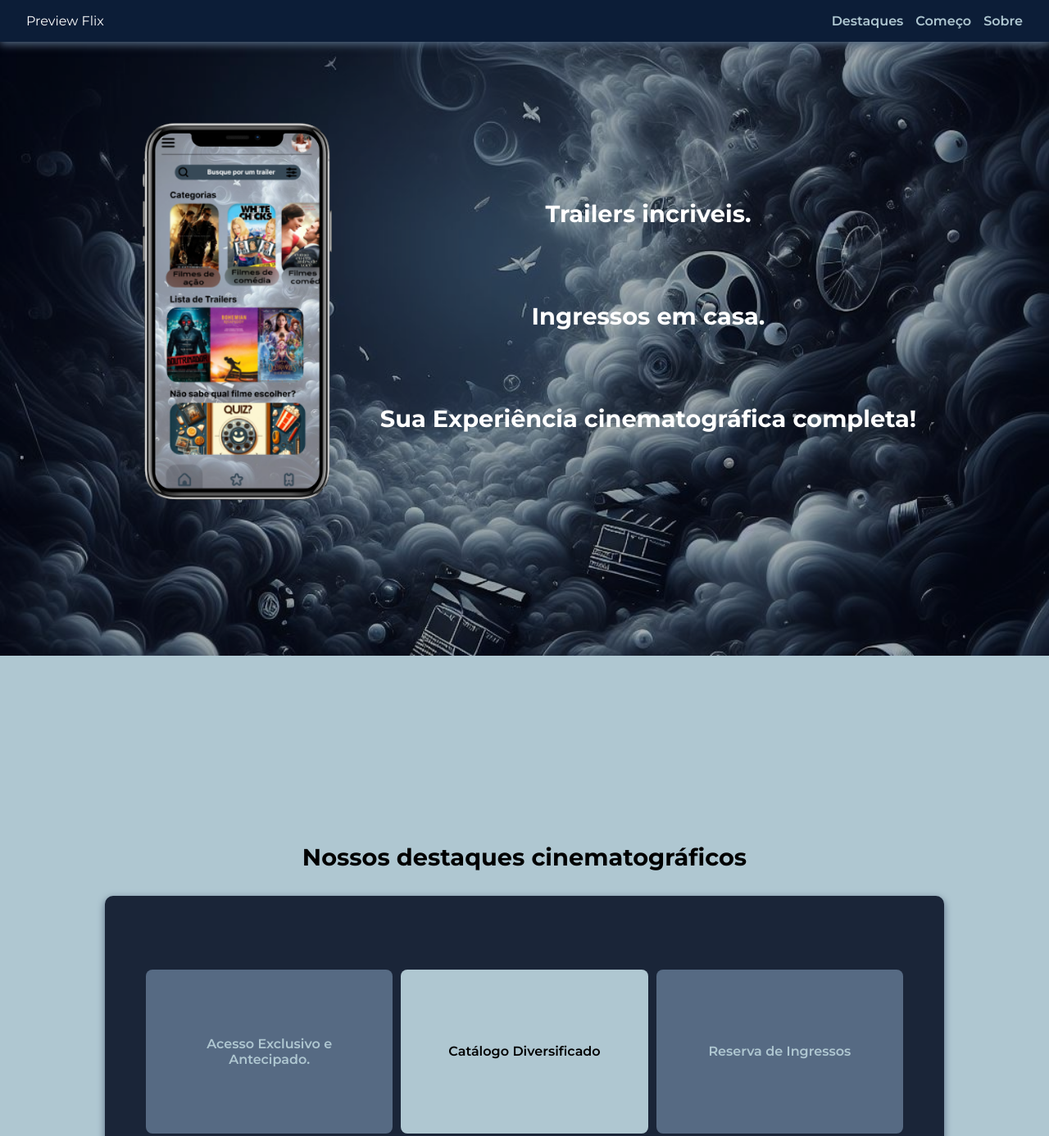
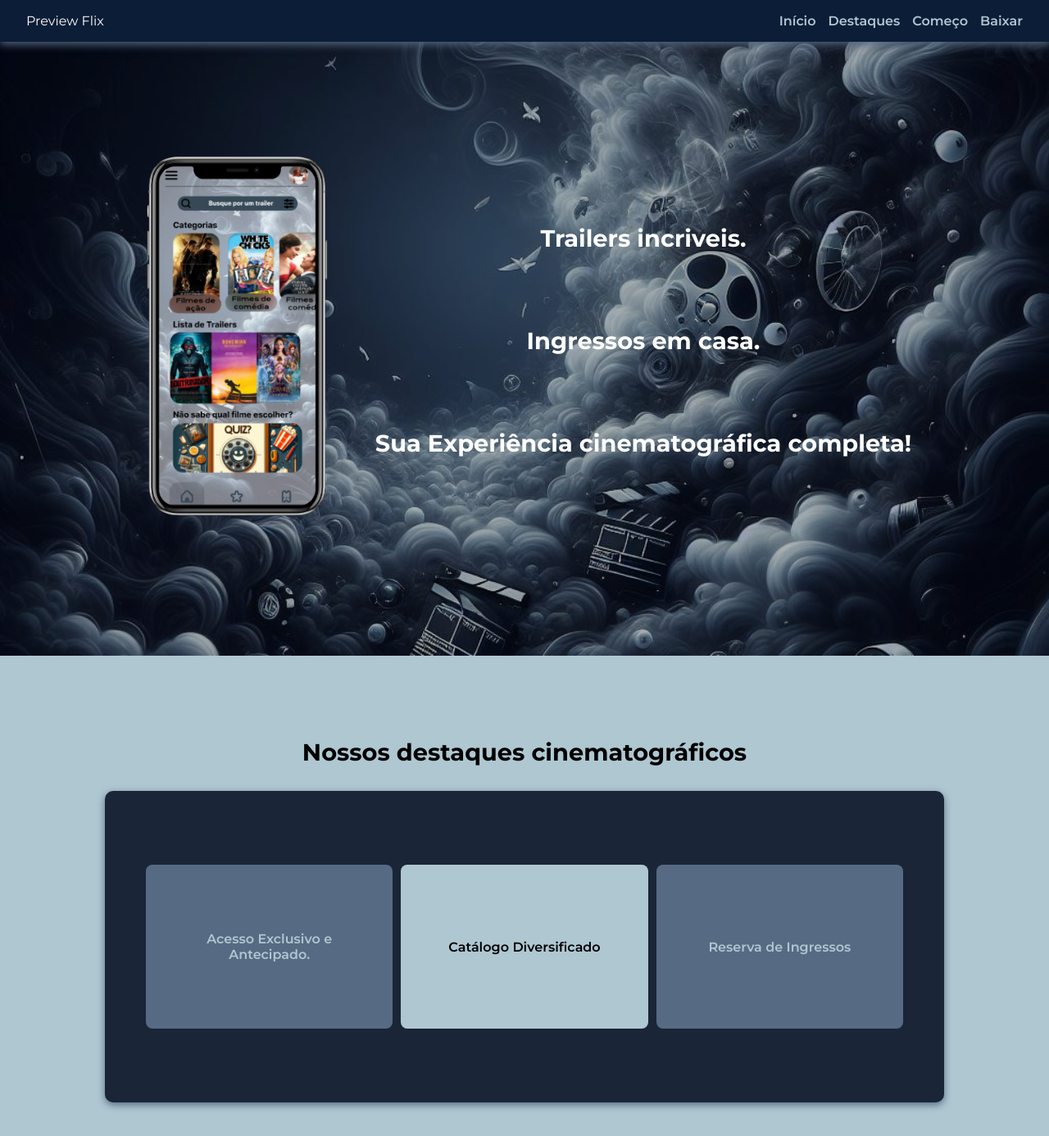
Before and after one commit to AdrianRoger/LandingPage01-AlphaEdTech, a plain HTML site: page index.html in a window 1280 px wide. Shown: the top 1386 px of the page at 82% size. Drawn offline with nearby package versions, Linux system fonts and the light colour scheme.

Commit message:
corrigir quebras de layout das seções

```diff
--- a/assets/css/style.css
+++ b/assets/css/style.css
@@ -130,7 +130,7 @@ header {
 /* #region banner */
 .first {
   background-image: url("../img/fundo.jpeg");
-  height: 100vh;
+  min-height: 100vh;
   max-width: 100%;
   background-size: cover;
   background-repeat: no-repeat;
@@ -148,7 +148,7 @@ header {
   max-height: 100%;
   color: white;
   position: relative;
-  padding: 10px;
+  padding: 40px;
   display: flex;
   flex-direction: column-reverse;
   align-items: center;
@@ -171,7 +171,7 @@ header {
 }
 
 .banner-img {
-  width: 55%;
+  width: 50%;
 }
 
 .banner-img img {
@@ -217,9 +217,9 @@ header {
 /* #endregion */
 
 /* #region Destaques */
+
 .second {
   background-color: var(--cinza-1);
-  height: 100vh;
   max-width: 100%;
   display: flex;
   flex-direction: column;
@@ -240,7 +240,7 @@ header {
 
 .destaques {
   width: 80%;
-  min-height: 50%;
+  min-height: 60%;
   display: grid;
   grid-template-columns: 1fr;
   grid-auto-rows: minmax(200px, auto);
@@ -249,6 +249,7 @@ header {
   border-radius: 10px;
   padding: 30px 50px;
   box-shadow: 0px 3px 10px var(--cinza-2);
+  margin-bottom: 100px;
 }
 
 .destaques .card {
@@ -338,14 +339,14 @@ header {
 }
 
 .comeco {
-  width: 80%;
+  width: 90%;
   min-height: 50%;
   display: grid;
   grid-template-columns: 1fr;
-  grid-auto-rows: minmax(230px, auto);
+  grid-auto-rows: minmax(250px, auto);
   gap: 10px;
   border-radius: 10px;
-  padding: 30px 50px;
+  /* padding: 30px 50px; */
   margin: 50px 0 100px 0;
 }
 
@@ -377,7 +378,7 @@ header {
   font-weight: 600;
 }
 
-@media screen and (min-width : 600px) {
+@media screen and (min-width : 768px) {
 
   .comeco {
     grid-template-columns: repeat(3, 1fr);
--- a/index.html
+++ b/index.html
@@ -20,10 +20,10 @@
         <a href="/">Preview Flix</a>
       </div>
       <ul class="nav-list">
-        <li><a class="nav-link" href="#first"></a></li>
+        <li><a class="nav-link" href="#first">Início</a></li>
         <li><a class="nav-link" href="#second">Destaques</a></li>
         <li><a class="nav-link" href="#third">Começo</a></li>
-        <li><a class="nav-link" href="#fourth">Sobre</a></li>
+        <li><a class="nav-link" href="#fourth">Baixar</a></li>
       </ul>
 
       <div class="mobile-menu-icon">
@@ -125,7 +125,7 @@
         </div>
       </div>
     </section>
-    <section class="fourth">
+    <section class="fourth" id="fourth">
       <div class="baixar-content">
         <h6>Não perca a emoção!</h6>
         <h1>Junte-se a nós agora, não perca mais tempo!</h1>
```
